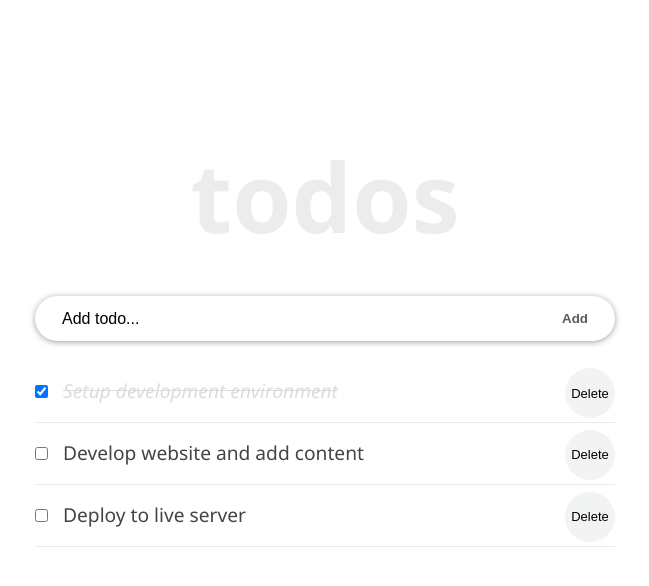
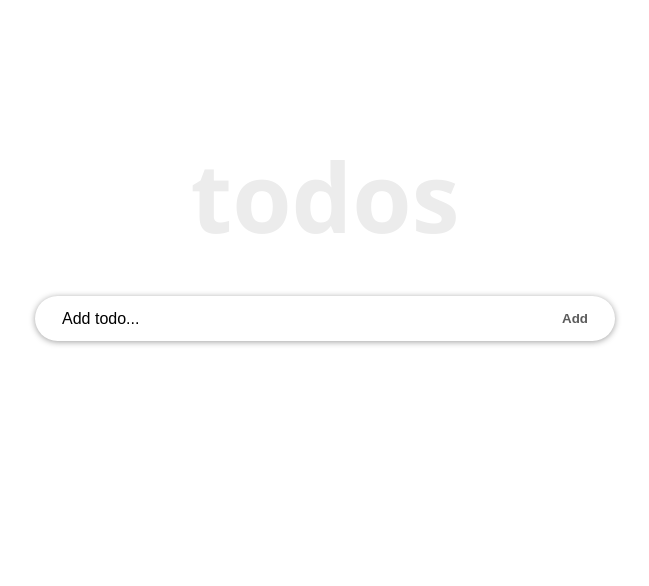
Before and after one commit to fbclh/react-todo-app, a React (Create React App) app: page / in a window 1280 px wide. Shown: the top 586 px of the page, without its empty margins (315-964 px from the left). Built offline with nearby package versions, Linux system fonts and the light colour scheme.

Commit message:
Set local storage

```diff
--- a/src/components/TodoContainer.js
+++ b/src/components/TodoContainer.js
@@ -6,23 +6,7 @@ import { v4 as uuidv4 } from 'uuid';
 
 export class TodoContainer extends Component {
   state = {
-    todos: [
-      {
-        id: uuidv4(),
-        title: 'Setup development environment',
-        completed: true,
-      },
-      {
-        id: uuidv4(),
-        title: 'Develop website and add content',
-        completed: false,
-      },
-      {
-        id: uuidv4(),
-        title: 'Deploy to live server',
-        completed: false,
-      },
-    ],
+    todos: [],
   };
 
   handleChange = (id) => {
@@ -88,6 +72,31 @@ export class TodoContainer extends Component {
   //   });
   // };
 
+  // fetch data from API (https://jsonplaceholder.typicode.com/todos) and store in state as todos array (this.state.todos)
+  // componentDidMount() {
+  //   fetch('https://jsonplaceholder.typicode.com/todos?_limit=10')
+  //     .then((response) => response.json())
+  //     .then((data) => this.setState({ todos: data }));
+  // }
+
+  // Check if there is data in localStorage and if so, set state to that data
+  componentDidMount() {
+    // Mounting, the initial render
+    if (JSON.parse(localStorage.getItem('todos'))) {
+      this.setState({
+        todos: JSON.parse(localStorage.getItem('todos')),
+      });
+    }
+  }
+
+  // Save data to localStorage when the state changes (i.e. when todos array changes)
+  componentDidUpdate(prevProps, prevState) {
+    // Updating, the component is re-rendered
+    if (prevState.todos !== this.state.todos) {
+      localStorage.setItem('todos', JSON.stringify(this.state.todos));
+    }
+  }
+
   render() {
     return (
       <div className="container">
--- a/src/components/TodoItem.js
+++ b/src/components/TodoItem.js
@@ -19,6 +19,11 @@ export class TodoItem extends Component {
   // handleEditingDone = (event) => {
   //   event.key === 'Enter' && this.setState({ editing: false });
   // };
+
+  componentWillUnmount() {
+    // Unmounting, the component is removed from the DOM.
+    this.props.setUpdate(this.props.todo.title, this.props.todo.id);
+  }
 
   render() {
     const completedStyle = {
```
